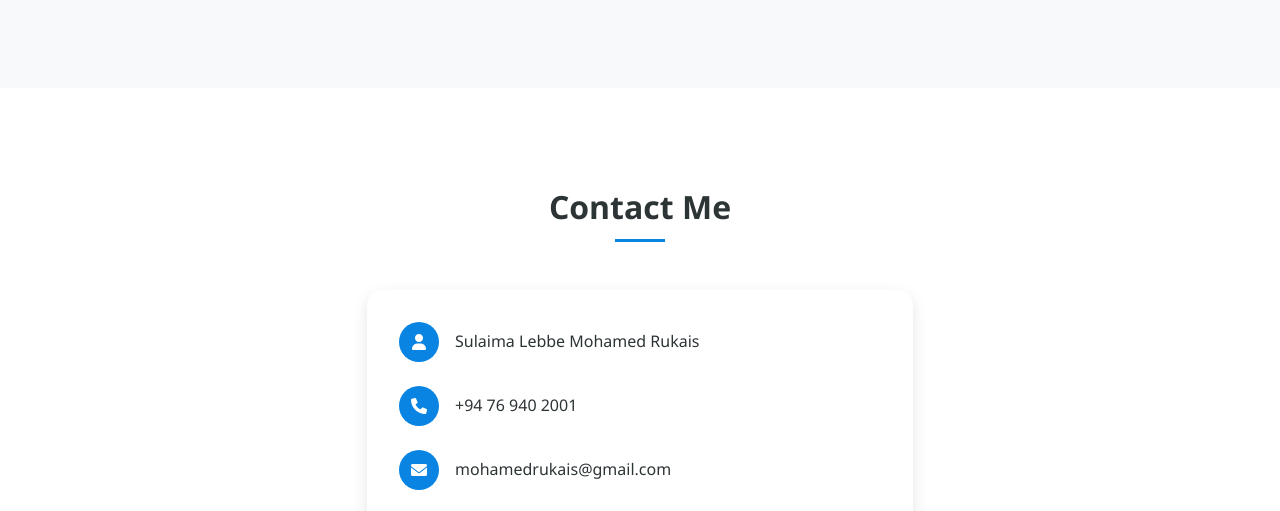
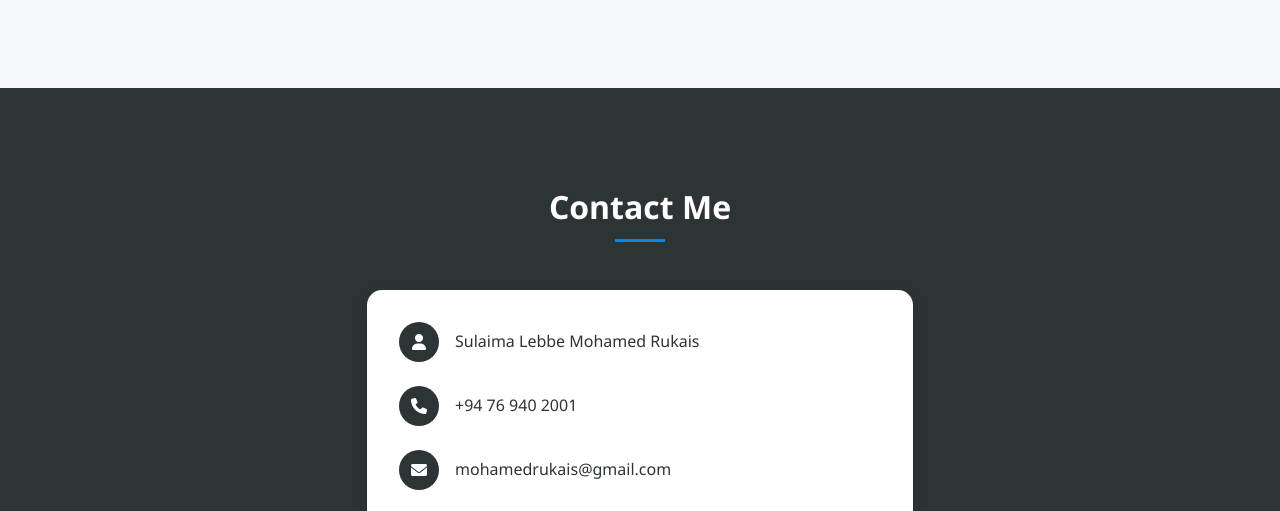
Before and after one commit to SLMRukais99/portfolio, a plain HTML site: page index.html in a window 1280 px wide. Shown: the part 7495-8006 px from the top of the page. Drawn offline with nearby package versions, Linux system fonts and the light colour scheme; a script that the page names is missing.

Commit message:
Second commit

```diff
--- a/index.html
+++ b/index.html
@@ -492,7 +492,7 @@
 <!--Contact part-->
     <section id="contact" class="section-padding">
         <div class="container">
-            <h2 class="section-title">Contact Me</h2>
+            <h2 id="love"         class="section-title">Contact Me</h2>
             <div class="row">
                 <div class="col-md-6 mx-auto">
                     <div class="contact-info">
--- a/style.css
+++ b/style.css
@@ -306,7 +306,7 @@ margin-bottom: 15px;
 .contact-item i {
     width: 40px;
     height: 40px;
-    background-color: var(--secondary-color);
+    background-color: var(--primary-color);
     color: white;
     border-radius: 50%;
     display: flex;
@@ -559,3 +559,11 @@ margin-bottom: 15px;
 #publication {
   padding-top: 0px;  /* Or less, like 20px */
 }
+#contact{
+     background-color: var(--primary-color);
+      border-bottom: 1px solid rgba(255, 255, 255, 0.418); /* You can change thickness */
+}
+
+#love{
+    color: white;
+}
```
